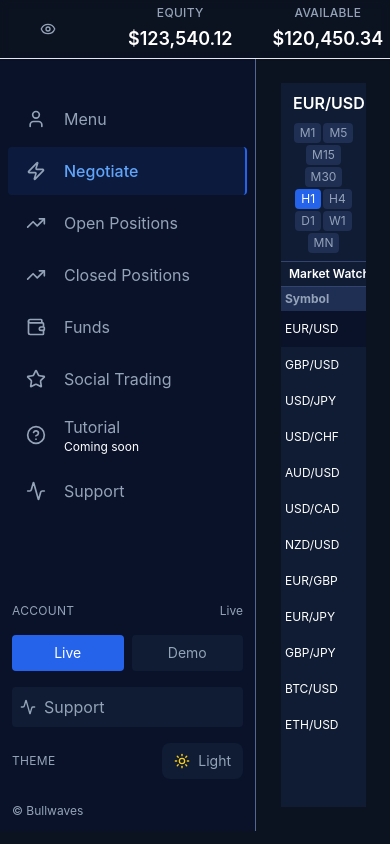
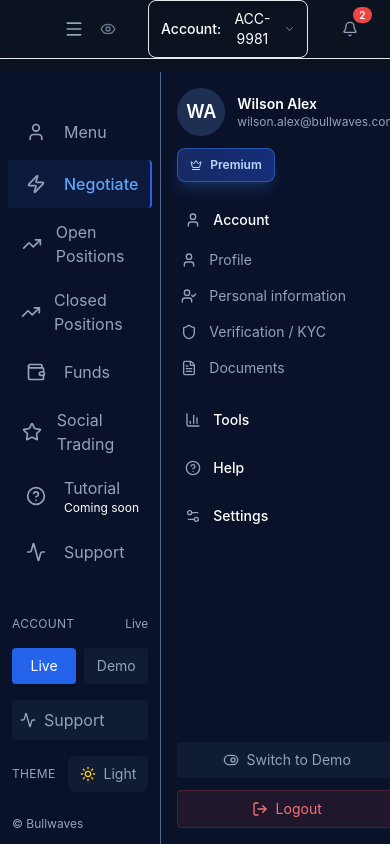
Before and after one commit to TiroLibre3dot0/Trading-platform, a React (Vite) app: page /trade in a window 390 px wide. Built offline with nearby package versions, Linux system fonts and the light colour scheme.

Commit message:
Improve mobile responsiveness for trade page: hide market watch by default, add toggle button, make trading panel full width on mobile, use actual TradePage component

```diff
--- a/src/App.tsx
+++ b/src/App.tsx
@@ -4,6 +4,7 @@ import AppShell from './components/layout/AppShell'
 import Login from './pages/Login'
 import PremiumRewardsPage from './pages/PremiumRewardsPage'
 import SocialTradingPage from './pages/SocialTradingPage'
+import TradePage from './pages/TradePage'
 import PlaceholderPage from './pages/PlaceholderPage'
 import { useAppPreferences } from './context/AppPreferencesContext'
 
@@ -20,7 +21,7 @@ export default function App() {
         <Route element={<AppShell />}>
           <Route path="/premium" element={<PremiumRewardsPage />} />
           <Route path="/social" element={<SocialTradingPage />} />
-          <Route path="/trade" element={<PlaceholderPage title="Negotiate" />} />
+          <Route path="/trade" element={<TradePage />} />
           <Route path="/open-positions" element={<PlaceholderPage title="Open Positions" />} />
           <Route path="/closed-positions" element={<PlaceholderPage title="Closed Positions" />} />
           <Route path="/funds" element={<PlaceholderPage title="Funds" />} />
--- a/src/components/dashboard/DashboardLayout.jsx
+++ b/src/components/dashboard/DashboardLayout.jsx
@@ -16,7 +16,7 @@ export default function DashboardLayout({ children, menuCollapsed, setMenuCollap
       <TopNavbar selectedAccountId={selectedAccount} onAccountChange={setSelectedAccount} onMenuToggle={handleMenuToggle} />
 
       <div className="h-[calc(100vh-72px)] flex overflow-hidden relative">
-        <div className="flex" style={{minWidth:0}}>
+        <div className="md:flex hidden" style={{minWidth:0}}>
           <PrimarySidebar collapsed={menuCollapsed || secondaryOpen} active={primarySelection} onSelect={setPrimarySelection} onToggleMenu={handleMenuToggle} secondaryOpen={secondaryOpen} />
           <SecondarySidebar open={secondaryOpen} onClose={() => { setSecondaryOpen(false); setMenuCollapsed(false); }} active={secondarySelection} onSelect={setSecondarySelection} />
         </div>
@@ -33,6 +33,20 @@ export default function DashboardLayout({ children, menuCollapsed, setMenuCollap
             />
           )}
         </main>
+
+        {/* Mobile Menu Overlay */}
+        {(secondaryOpen || !menuCollapsed) && (
+          <div className="fixed inset-0 z-50 md:hidden" style={{top: '72px'}}>
+            <div
+              className="absolute inset-0 bg-black/50 backdrop-blur-sm"
+              onClick={() => { setSecondaryOpen(false); setMenuCollapsed(true); }}
+            />
+            <div className="relative flex h-full">
+              <PrimarySidebar collapsed={false} active={primarySelection} onSelect={(id) => { setPrimarySelection(id); setSecondaryOpen(false); setMenuCollapsed(true); }} onToggleMenu={handleMenuToggle} secondaryOpen={secondaryOpen} />
+              <SecondarySidebar open={true} onClose={() => { setSecondaryOpen(false); setMenuCollapsed(true); }} active={secondarySelection} onSelect={(key) => { setSecondarySelection(key); setSecondaryOpen(false); setMenuCollapsed(true); }} />
+            </div>
+          </div>
+        )}
       </div>
     </div>
   );
--- a/src/components/layout/TopNavbar.jsx
+++ b/src/components/layout/TopNavbar.jsx
@@ -2,7 +2,7 @@ import React, { useState, useEffect, useRef } from 'react';
 import { accounts, user } from '../../mock/dashboardMock';
 import mock from '../../mock/userDashboardMock';
 import { useAppPreferences } from '../../context/AppPreferencesContext';
-import { Bell, User, CheckCircle, AlertTriangle, TrendingUp, Shield, ChevronDown, Eye, EyeOff, Crown, Star } from 'lucide-react';
+import { Bell, User, CheckCircle, AlertTriangle, TrendingUp, Shield, ChevronDown, Eye, EyeOff, Crown, Star, Menu } from 'lucide-react';
 
 const UserAvatar = ({ name }) => (
   <div className="h-9 w-9 rounded-full bg-slate-700 flex items-center justify-center text-sm font-semibold text-white">{name.split(' ')[0][0]}</div>
@@ -155,10 +155,19 @@ export default function TopNavbar({ selectedAccountId, onAccountChange, onMenuTo
             <span>{user.status}</span>
           </div> */}
         </div>
+
+        {/* Hamburger Menu Button - Mobile */}
+        <button
+          onClick={onMenuToggle}
+          className="md:hidden p-2 rounded-lg bg-theme-secondary/50 hover:bg-theme-secondary hover:shadow-sm transition-all duration-200 group"
+          aria-label="Toggle menu"
+        >
+          <Menu className="w-5 h-5 text-theme-secondary group-hover:text-theme-primary transition-colors" />
+        </button>
       </div>
 
       {/* Center section - Financial Metrics */}
-      <div className="flex-1 flex justify-center">
+      <div className="flex-1 md:flex justify-center hidden">
         <div className="flex items-center gap-16">
         {/* Toggle Numbers Visibility */}
         <button
--- a/src/pages/TradePage.tsx
+++ b/src/pages/TradePage.tsx
@@ -51,7 +51,7 @@ const Toast = ({ message, type, onClose }: any) => (
 );
 
 // MetaTrader-style components
-const Toolbar = ({ symbol, timeframe, onTimeframeChange, onIndicatorAdd }: any) => (
+const Toolbar = ({ symbol, timeframe, onTimeframeChange, onIndicatorAdd, onMarketWatchToggle }: any) => (
   <div className="bg-theme-secondary border-b border-theme-primary px-3 py-2 flex items-center justify-between flex-wrap gap-2 mobile-toolbar-compact" data-tour="chart-toolbar">
     <div className="flex items-center gap-2 mobile-text-center">
       <span className="font-semibold text-theme-primary">{symbol}</span>
@@ -71,6 +71,9 @@ const Toolbar = ({ symbol, timeframe, onTimeframeChange, onIndicatorAdd }: any)
     </div>
 
     <div className="flex items-center gap-1 order-2 sm:order-3 mobile-gap-2">
+      <button onClick={onMarketWatchToggle} className="p-1 bg-theme-tertiary rounded hover:bg-theme-primary transition-all duration-200 transform hover:scale-110 hover-lift" title="Toggle Market Watch">
+        <TrendingUp className="w-4 h-4" />
+      </button>
       <button className="p-1 bg-theme-tertiary rounded hover:bg-theme-primary transition-all duration-200 transform hover:scale-110 hover-lift hidden sm:inline" title="Line Study">
         <LineChart className="w-4 h-4" />
       </button>
@@ -783,7 +786,7 @@ export default function TradePage(){
   const instruments = useMemo(() => mock.markets.slice(0, 20), []);
   const [symbol, setSymbol] = useState(instruments[0]?.symbol || 'EUR/USD');
   const [timeframe, setTimeframe] = useState('H1');
-  const [showMarketWatch, setShowMarketWatch] = useState(true);
+  const [showMarketWatch, setShowMarketWatch] = useState(false);
   const [showNavigator, setShowNavigator] = useState(false);
   const [showTerminal, setShowTerminal] = useState(true);
   const [showTradingPanel, setShowTradingPanel] = useState(() => {
@@ -873,6 +876,7 @@ export default function TradePage(){
         timeframe={timeframe}
         onTimeframeChange={setTimeframe}
         onIndicatorAdd={() => setShowNavigator(!showNavigator)}
+        onMarketWatchToggle={() => setShowMarketWatch(!showMarketWatch)}
       />
 
       {/* Main content area */}
@@ -909,7 +913,7 @@ export default function TradePage(){
 
           {/* Trading Panel - collapsible */}
           {showTradingPanel && (
-            <div style={{width: '300px'}} className="transition-all duration-300 animate-slide-in-right" data-tour="trading-panel">
+            <div style={{width: '300px'}} className="mobile-full-width transition-all duration-300 animate-slide-in-right" data-tour="trading-panel">
               <TradingPanel
                 symbol={symbol}
                 currentPrice={currentPrice}
```
